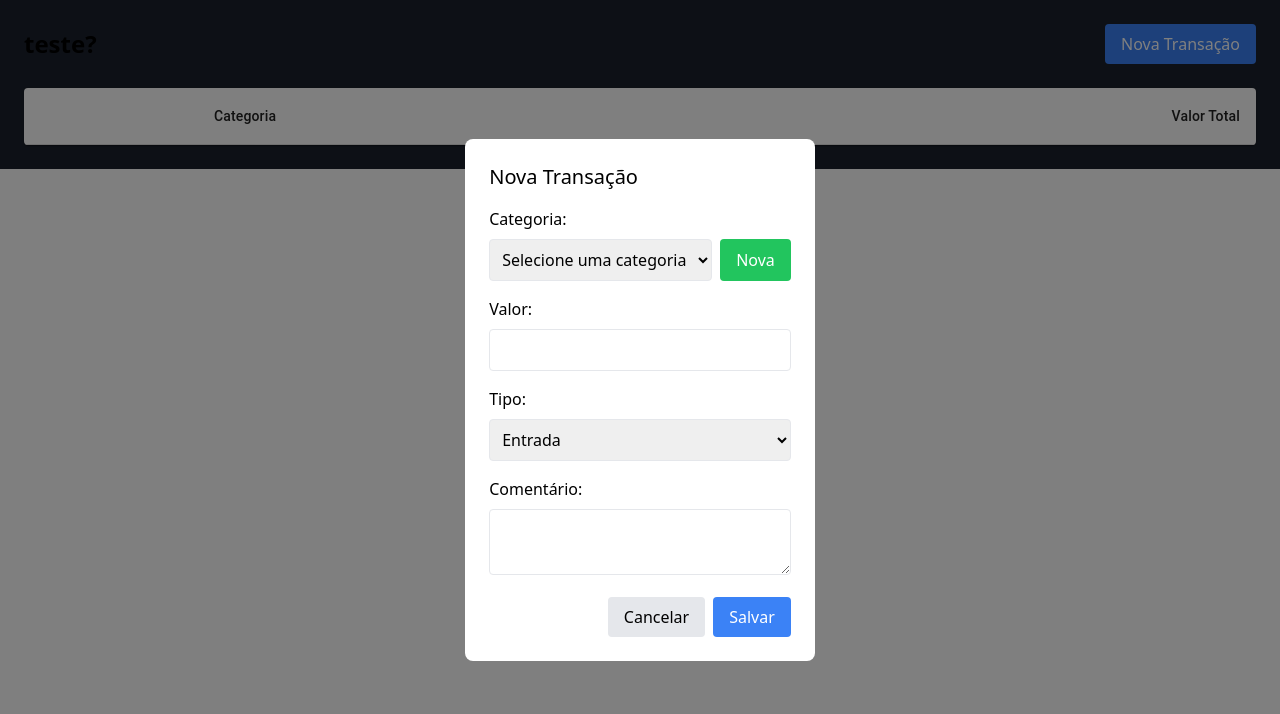
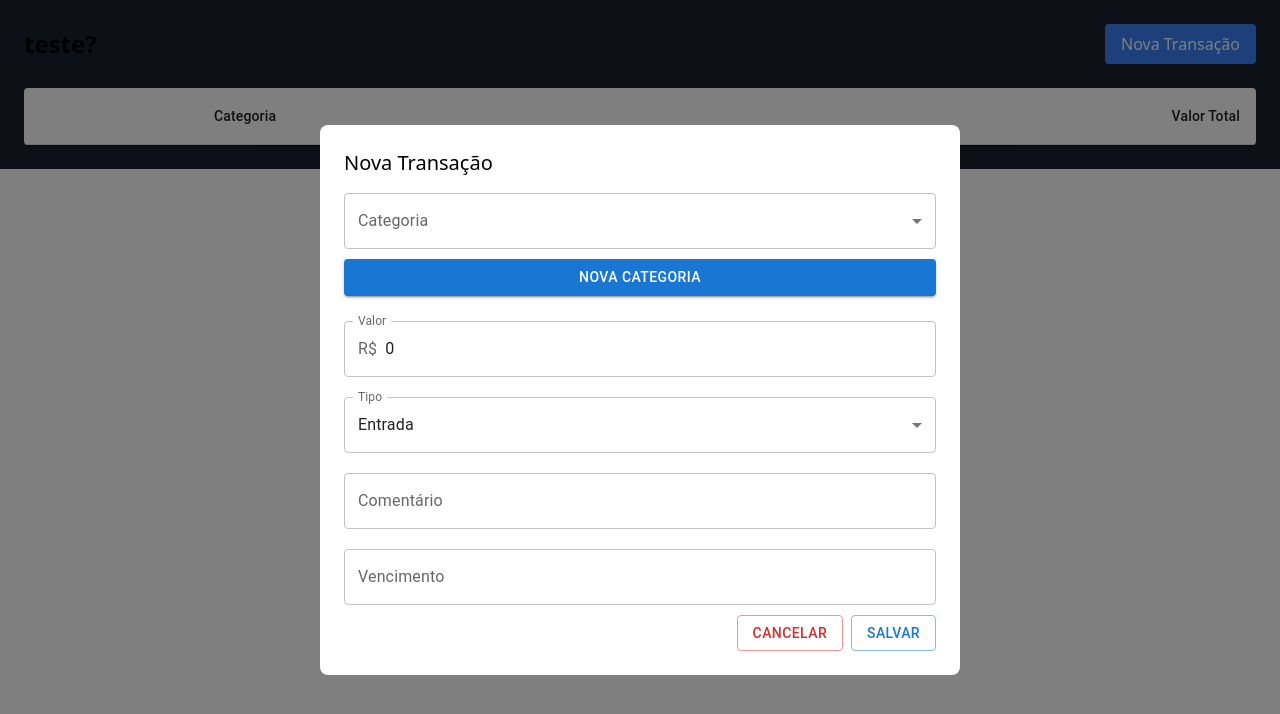
Before and after one commit to felipesantosdd/cash-control, a React app: page / in a window 1280 px wide. Both pictures are taken after a click on the button "Nova Transação". Shown: the top 714 px of the page. Built offline with nearby package versions, Linux system fonts and the light colour scheme; the HTML template or start-up script is replaced by a standard one.

Commit message:
feat/refatoração do estilo e novos campos

```diff
--- a/package.json
+++ b/package.json
@@ -37,8 +37,10 @@
     "@emotion/styled": "^11.14.0",
     "@mui/icons-material": "^6.1.10",
     "@mui/material": "^6.1.10",
+    "@mui/x-date-pickers": "^7.23.1",
     "body-parser": "^1.20.3",
     "cors": "^2.8.5",
+    "dayjs": "^1.11.13",
     "express": "^4.21.2",
     "react": "^18.x.x",
     "react-dom": "^18.x.x",
--- a/src/backend/config/database.js
+++ b/src/backend/config/database.js
@@ -36,6 +36,8 @@ const createDatabase = () => {
           tipo TEXT NOT NULL,
           category_id TEXT,
           comentario TEXT,
+          maturity DATETIME,
+          pay BOOLEAN,
           created_at DATETIME DEFAULT CURRENT_TIMESTAMP,
           FOREIGN KEY (category_id) REFERENCES categories(id)
         )
--- a/src/backend/models/Category.js
+++ b/src/backend/models/Category.js
@@ -4,7 +4,7 @@ const { getDatabase } = require('../config/database');
 class Category {
   static async create(name) {
     try {
-        console.log('Model: Iniciando criação no banco:', name); // NOVO: Log
+
 
         const db = await getDatabase();
         const id = uuidv4();
@@ -21,7 +21,7 @@ class Category {
                     }
 
                     const category = { id, name };
-                    console.log('Model: Categoria criada com sucesso:', category); // NOVO: Log
+
                     resolve(category);
                 }
             );
--- a/src/backend/routes/categories.js
+++ b/src/backend/routes/categories.js
@@ -18,9 +18,7 @@ router.get('/', async (req, res) => {
 // Rota para criar uma nova categoria
 router.post('/', async (req, res) => {
   try {
-    console.log('Recebido request para criar categoria:', req.body); // NOVO: Log para debug
     const category = await categoryService.createCategory(req.body.name);
-    console.log('Categoria criada com sucesso:', category); // NOVO: Log para debug
     res.status(201).json(category);
   } catch (error) {
     console.error('Erro na rota:', error); // NOVO: Log para debug
--- a/src/backend/services/categoryService.js
+++ b/src/backend/services/categoryService.js
@@ -4,7 +4,6 @@ const Category = require('../models/Category');
 class CategoryService {
   async createCategory(name) {
     try {
-        console.log('Service: Iniciando criação de categoria:', name); // NOVO: Log
 
         if (!name || typeof name !== 'string') {
             throw new Error('Nome da categoria é obrigatório e deve ser texto');
@@ -15,7 +14,6 @@ class CategoryService {
             throw new Error('Nome da categoria deve ter pelo menos 2 caracteres');
         }
 
-        console.log('Service: Verificando duplicatas...'); // NOVO: Log
         const existingCategories = await Category.getAll();
         const categoryExists = existingCategories.some(
             cat => cat.name.toLowerCase() === normalizedName.toLowerCase()
@@ -25,9 +23,7 @@ class CategoryService {
             throw new Error('Já existe uma categoria com este nome');
         }
 
-        console.log('Service: Criando categoria...'); // NOVO: Log
         const category = await Category.create(capitalizeText(normalizedName));
-        console.log('Service: Categoria criada:', category); // NOVO: Log
 
         return category;
     } catch (error) {
--- a/src/backend/services/transactionService.js
+++ b/src/backend/services/transactionService.js
@@ -16,7 +16,7 @@ class TransactionService {
         throw new Error('Categoria é obrigatória');
       }
 
-      console.log('Dados recebidos para criar transação:', transactionData); // NOVO: Log
+
 
       const transaction = await Transaction.create({
         valor: Number(transactionData.valor),
@@ -25,7 +25,6 @@ class TransactionService {
         comentario: transactionData.comentario || ''
       });
 
-      console.log('Transação criada:', transaction); // NOVO: Log
       return transaction;
     } catch (error) {
       console.error('Erro no service de transação:', error);
--- a/src/components/TransactionForm.jsx
+++ b/src/components/TransactionForm.jsx
@@ -1,17 +1,29 @@
 import React, { useEffect, useState } from 'react';
 import { useTransaction } from '../context/TransactionContext';
-const { capitalizeText } = require('../utils/stringUtils');
-
+import { capitalizeText } from '../utils/stringUtils';
+import { AdapterDayjs } from '@mui/x-date-pickers/AdapterDayjs';
+import { LocalizationProvider } from '@mui/x-date-pickers/LocalizationProvider';
+import { DatePicker } from '@mui/x-date-pickers/DatePicker';
+import {
+    Button,
+    InputAdornment,
+    MenuItem,
+    Select,
+    TextField,
+    FormControl,
+    InputLabel
+} from '@mui/material';
 
 const TransactionForm = ({ onClose, onSubmit }) => {
-
     const { TRANSACTION_TYPES, categories, fetchCategories, createCategory } = useTransaction();
 
     const [formData, setFormData] = useState({
-        valor: '',
+        valor: 0,
         tipo: 'entrada',
         category_id: '',
-        comentario: ''
+        comentario: '',
+        maturity: null,
+        pay:false
     });
 
     const [newCategory, setNewCategory] = useState('');
@@ -19,15 +31,21 @@ const TransactionForm = ({ onClose, onSubmit }) => {
 
     const handleChange = (e) => {
         const { name, value } = e.target;
-        setFormData(prev => ({
+        setFormData((prev) => ({
             ...prev,
-            [name]: capitalizeText(value)
+            [name]: name === 'valor' ? parseFloat(value) || 0 : name === 'comentario' ? capitalizeText(value) : value
+        }));
+    };
+
+    const handleChangeDate = (newValue) => {
+        setFormData((prev) => ({
+            ...prev,
+            maturity: newValue
         }));
     };
 
     const handleSubmit = (e) => {
         e.preventDefault();
-        console.log('Dados sendo enviados:', formData);
         if (!formData.category_id) {
             alert('Por favor, selecione uma categoria');
             return;
@@ -38,8 +56,6 @@ const TransactionForm = ({ onClose, onSubmit }) => {
     const handleAddCategory = async (e) => {
         e.preventDefault();
         try {
-            console.log('Tentando criar categoria:', newCategory); // NOVO: Log
-
             if (!newCategory.trim()) {
                 alert('Nome da categoria não pode estar vazio');
                 return;
@@ -48,10 +64,8 @@ const TransactionForm = ({ onClose, onSubmit }) => {
             const capitalizedName = capitalizeText(newCategory);
             const category = await createCategory(capitalizedName);
 
-            console.log('Categoria criada com sucesso:', category); // NOVO: Log
-
             if (category && category.id) {
-                setFormData(prev => ({ ...prev, category_id: category.id }));
+                setFormData((prev) => ({ ...prev, category_id: category.id }));
                 setNewCategory('');
                 setIsAddingCategory(false);
             } else {
@@ -70,118 +84,140 @@ const TransactionForm = ({ onClose, onSubmit }) => {
         fetchCategories();
     }, [fetchCategories]);
 
-    useEffect(() => {
-        console.log(formData)
-    }, [formData])
-
     return (
         <div className="fixed inset-0 bg-black bg-opacity-50 flex items-center justify-center">
-            <div className="bg-white p-6 rounded-lg">
+            <div className="bg-white p-6 rounded-lg w-2/4">
                 <h2 className="text-xl mb-4">Nova Transação</h2>
                 <form onSubmit={handleSubmit}>
-
-                    <div className="mb-4">
-                        <label className="block mb-2">Categoria:</label>
+                    <FormControl fullWidth className="mb-4">
                         {!isAddingCategory ? (
-                            <div className="flex gap-2">
-                                <select
+                            <FormControl fullWidth>
+                                <InputLabel id="category-select-label" >Categoria</InputLabel>
+                                <Select
+                                    labelId="category-select-label"
                                     name="category_id"
+                                    label="Categoria"
                                     value={formData.category_id}
                                     onChange={handleChange}
-                                    className="border p-2 flex-1 rounded"
-                                    required
+                                    defaultValue=''
+
                                 >
-                                    <option value="">Selecione uma categoria</option>
-                                    {categories.map(cat => (
-                                        <option key={cat.id} value={cat.id}>
+                                    {categories.map((cat) => (
+                                        <MenuItem key={cat.id} value={cat.id}>
                                             {cat.name}
-                                        </option>
+                                        </MenuItem>
                                     ))}
-                                </select>
-                                <button
+                                </Select>
+                                <Button
+                                    size="medium"
+                                    variant="contained"
                                     type="button"
                                     onClick={() => setIsAddingCategory(true)}
-                                    className="bg-green-500 text-white px-4 py-2 rounded"
+                                    className="mt-2 bg-green-500 text-white mb-[15px]"
+                                    style={{ margin: '10px 0px 15px' }}
                                 >
-                                    Nova
-                                </button>
-                            </div>
+                                    Nova Categoria
+                                </Button>
+                            </FormControl>
                         ) : (
-                            <div className="flex gap-2">
-                                <input
+                            <div className="gap-2 flex flex-col">
+                                <TextField
+                                    fullWidth
+                                    label="Nome da Categoria"
                                     type="text"
                                     value={newCategory}
                                     onChange={(e) => setNewCategory(e.target.value)}
-                                    className="border p-2 flex-1 rounded"
-                                    placeholder="Nome da categoria"
                                 />
-                                <button
+                                    <div className='flex flex-row justify-around mb-[15px]'>
+                                        <Button
+                                            size="medium"
+                                            variant="contained"
                                             type="button"
                                             onClick={handleAddCategory}
-                                    className="bg-green-500 text-white px-4 py-2 rounded"
+                                            className="bg-green-500 text-white w-[45%]"
                                         >
                                             Adicionar
-                                </button>
-                                <button
+                                        </Button>
+                                        <Button
+                                            size="medium"
+                                            variant="contained"
                                             type="button"
                                             onClick={() => setIsAddingCategory(false)}
-                                    className="bg-gray-500 text-white px-4 py-2 rounded"
+                                            className="bg-gray-500 text-white w-[45%]"
                                         >
                                             Cancelar
-                                </button>
+                                        </Button>
+                                </div>
                             </div>
                         )}
-                    </div>
+                    </FormControl>
 
-                    <div className="mb-4">
-                        <label className="block mb-2">Valor:</label>
-                        <input
-                            type="number"
+                    <FormControl fullWidth style={{margin:'10px 0'}}>
+                        <TextField
                             name="valor"
-                            value={formData.valor}
+                            label="Valor"
+                            value={formData.valor.toString()}
                             onChange={handleChange}
-                            className="border p-2 w-full rounded"
-                            required
+                            InputProps={{
+                                startAdornment: <InputAdornment position="start">R$</InputAdornment>
+                            }}
                         />
-                    </div>
+                    </FormControl>
 
-                    <div className="mb-4">
-                        <label className="block mb-2">Tipo:</label>
-                        <select
+                    <FormControl fullWidth style={{margin:'10px 0'}}>
+                        <InputLabel id="tipo-select-label" shrink>Tipo</InputLabel>
+                        <Select
+                            labelId="tipo-select-label"
                             name="tipo"
+                            label="Tipo"
                             value={formData.tipo}
                             onChange={handleChange}
-                            className="border p-2 w-full rounded"
                         >
-                            <option value="entrada">Entrada</option>
-                            <option value="saida">Saída</option>
-                        </select>
-                    </div>
+                            <MenuItem value="entrada">Entrada</MenuItem>
+                            <MenuItem value="saida">Saída</MenuItem>
+                        </Select>
+                    </FormControl>
 
-                    <div className="mb-4">
-                        <label className="block mb-2">Comentário:</label>
-                        <textarea
+                    <FormControl fullWidth className="m-5" style={{margin:'10px 0'}}>
+                        <TextField
+                            label="Comentário"
                             name="comentario"
                             value={formData.comentario}
                             onChange={handleChange}
-                            className="border p-2 w-full rounded"
                         />
-                    </div>
+                    </FormControl>
+
+                    <FormControl fullWidth style={{margin:'10px 0'}}>
+                        <LocalizationProvider dateAdapter={AdapterDayjs}>
+                            <DatePicker
+                                name="maturity"
+                                label="Vencimento"
+                                value={formData.maturity}
+                                onChange={handleChangeDate}
+                            />
+                        </LocalizationProvider>
+                    </FormControl>
 
                     <div className="flex justify-end gap-2">
-                        <button
+                        <Button
+                            size="medium"
+                            variant="outlined"
                             type="button"
                             onClick={onClose}
-                            className="bg-gray-200 px-4 py-2 rounded"
+                            color='error'
+                            className="bg-gray-200"
                         >
                             Cancelar
-                        </button>
-                        <button
+                        </Button>
+                        <Button
+                            size="medium"
+                            color="primary"
+                            variant="outlined"
                             type="submit"
-                            className="bg-blue-500 text-white px-4 py-2 rounded"
+                            className="bg-blue-500 text-white"
                         >
                             Salvar
-                        </button>
+                        </Button>
                     </div>
                 </form>
             </div>
--- a/src/components/TransactionsTable.jsx
+++ b/src/components/TransactionsTable.jsx
@@ -29,8 +29,6 @@ const CollapsibleTable = ({ transactions, categories }) => {
             transactions: filteredTransactions,
         };
     });
-
-    console.log(categories)
 
     const Row = ({ row }) => {
         const [open, setOpen] = useState(false);
--- a/src/main.js
+++ b/src/main.js
@@ -32,6 +32,7 @@ const createWindow = () => {
 // IPC Handlers
 ipcMain.handle('create-transaction', async (_, data) => {
   try {
+    console.log(data)
     const result = await transactionService.createTransaction(data);
     return result;
   } catch (error) {
```
Also changed, not shown: src/backend/models/Transaction.js (+7 -11 lines), src/backend/server.js (+1 -8 lines), 3 other files (tests, documents, lock files or other folders). Lines whose indentation alone changed are shown as unchanged.
